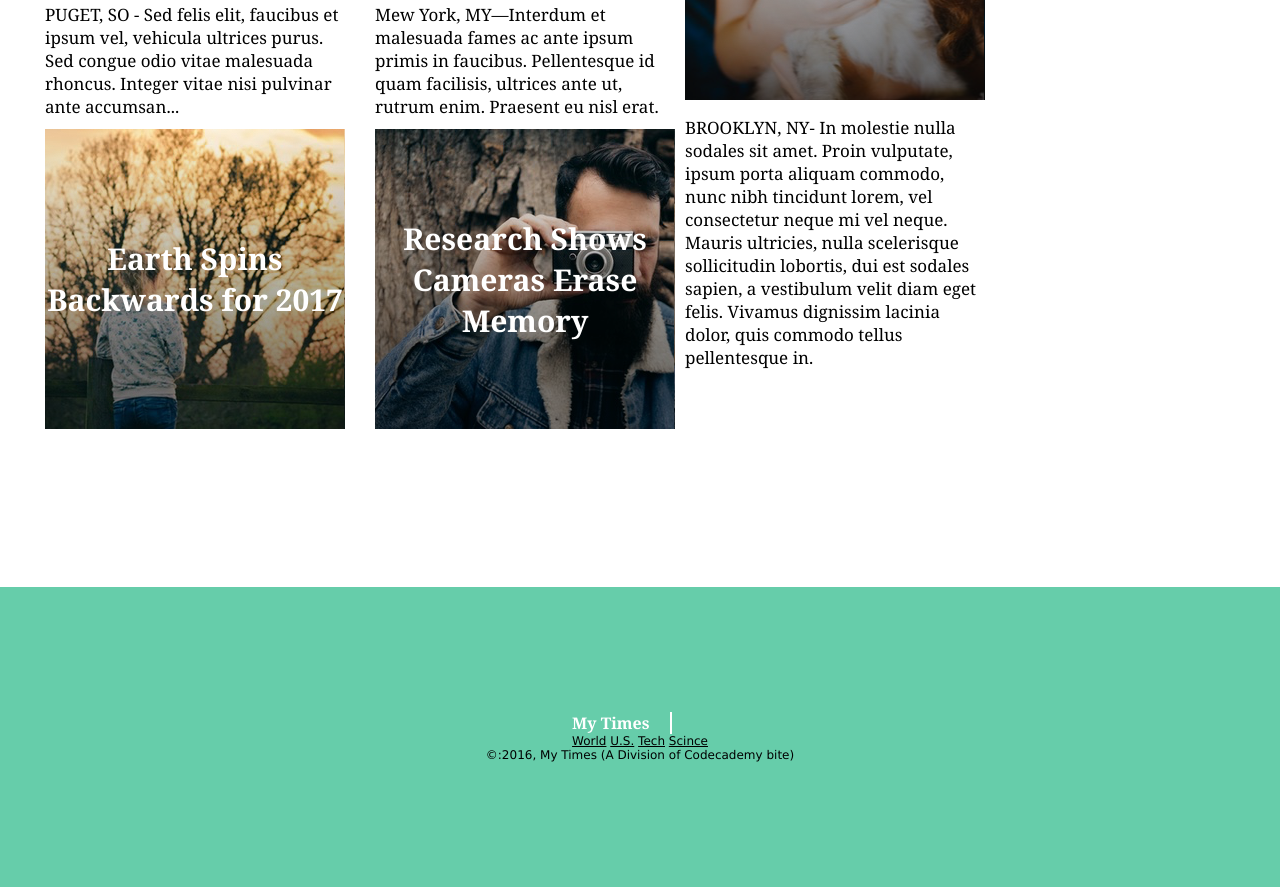
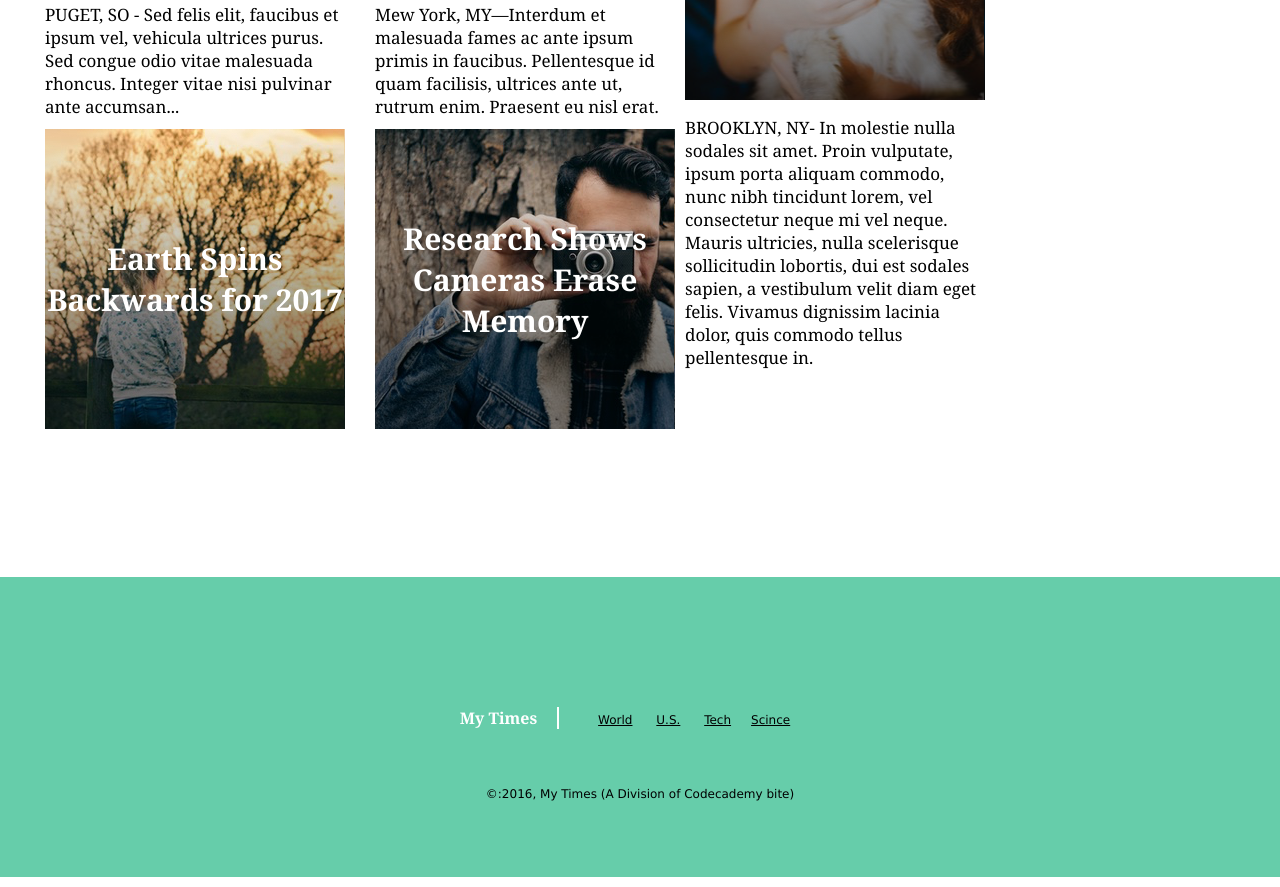
Before and after one commit to ahmadsanusi/My_Time, a plain HTML site: page index.html in a window 1280 px wide. Shown: the part 859-1746 px from the top of the page. Drawn offline with Linux system fonts and the light colour scheme.

Commit message:
Final project ended I hope its The end and its complete

```diff
--- a/resources/css/style.css
+++ b/resources/css/style.css
@@ -59,7 +59,16 @@ header{
 header nav {
 margin-left: auto;
 margin-right: (amount)px;
+padding-right: 40px;
+
 }
+
+
+nav span {
+  display: inline-block;
+  padding: 20px 10px;
+}
+
 
 
 .content {
@@ -74,7 +83,7 @@ margin-right: (amount)px;
 .column {
   display: flex;
   flex-direction: column;
-  margin: 0 auto 80px auto;
+  margin: 0 auto 70px auto;
 
 
   }
@@ -195,13 +204,15 @@ footer {
   align-items: center;
   background-color: MediumAquamarine;
   margin: auto;
-  font-family: Verdana;
+  font-family: "Verdana" , sans-serif;;
   font-size: 12px;
   height: 300px;
+  width: 100%;
 
 }
 
-.title {
+footer .title {
+  display: inline-block;
   font-family: Georgia;
   font-size: 16px;
   font-weight: bold;
@@ -209,3 +220,8 @@ footer {
   border-right: 2px solid white;
   padding-right: 20px;
 }
+
+footer nav {
+  display: inline-block;
+  padding-left: 25px;
+}
```
